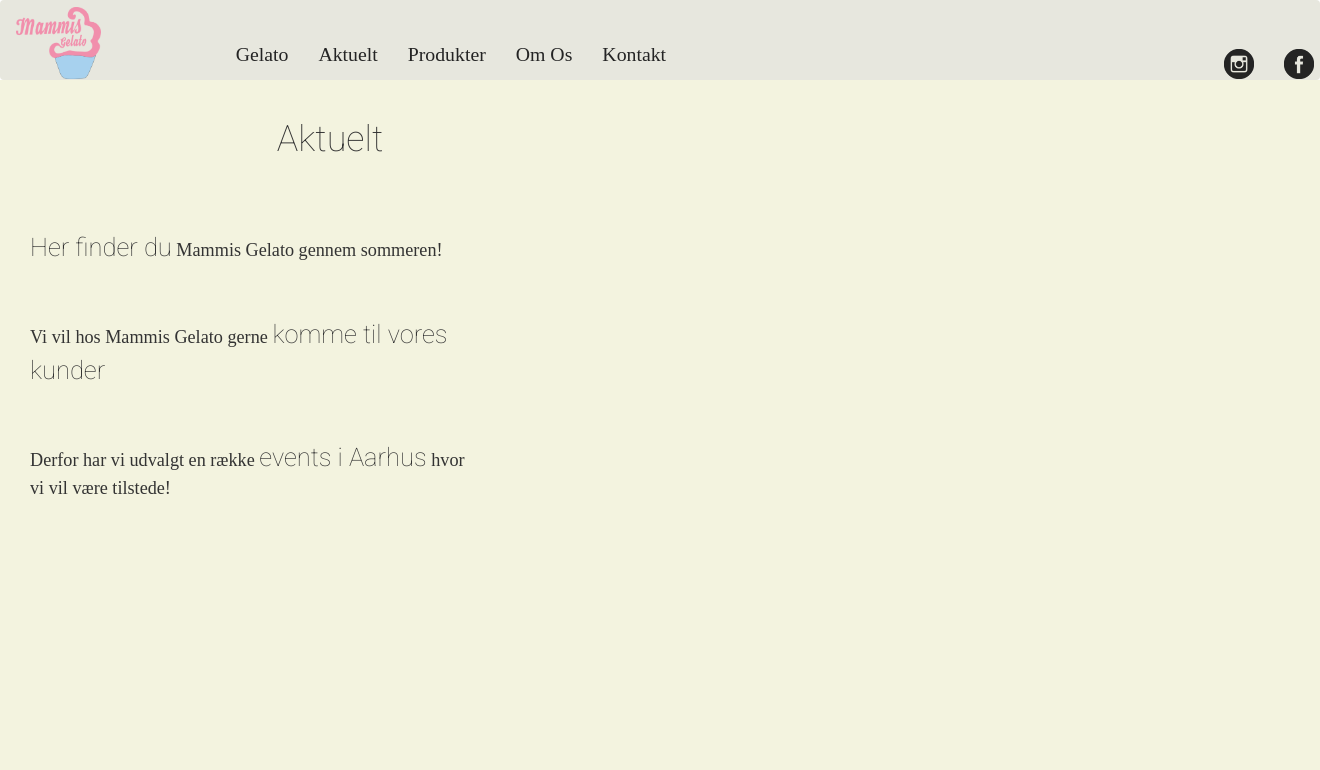
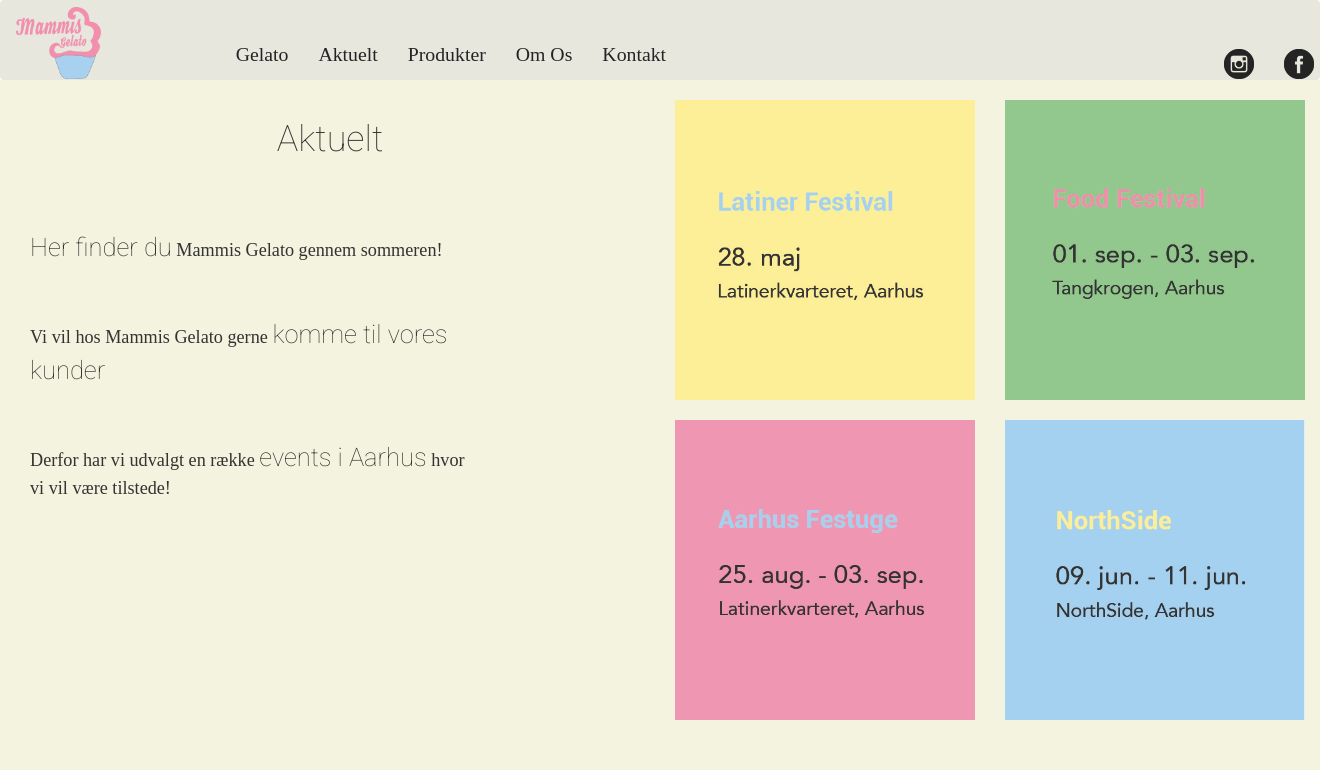
Before and after one commit to Mforceberg/mammis, a PHP site: page /aktuelt.php in a window 1320 px wide; the page is wider, and only the part inside the window is pictured. Shown: the top 770 px of that part. Run offline with PHP 8.4, Linux system fonts and the light colour scheme; some libraries are stand-ins or nearby versions.

Commit message:
Sidste billeder til aktuelt

```diff
--- a/aktuelt.php
+++ b/aktuelt.php
@@ -35,7 +35,18 @@ include ("navigation.php");
         <br>
 
         <!-- tekst til venstre side slutter her -->
+        </div>
+    </div>
 
+    <div class="col-md-6 col-lg-6 col-sm-6">
+        <div class="row">
+        <img src="images/latiner.jpg" alt="Latiner Festival 28. maj, i latiner kvarteret Aarhus" class="col-sm-6 col-md-6 col-lg-g">
+        <img src="images/food.jpg" alt="Food Festival 1 september til 3 september, tangkrogen Aarhus" class="col-sm-6 col-md-6 col-lg-g">
+        </div>
+
+        <div class="row bottomImagesAktuelt">
+        <img src="images/festuge.jpg" alt="Aarhus festuge 25 august til 3 september, latinerkvarteret Aarhus" class="col-sm-6 col-md-6 col-lg-g">
+        <img src="images/northside.jpg" alt="Northside 9 juni til 11 juni på Northside festival i Aarhus" class="col-sm-6 col-md-6 col-lg-g">
         </div>
     </div>
 </div>
--- a/css/styles.css
+++ b/css/styles.css
@@ -238,3 +238,10 @@ body {
 }
 
 /* End Kontakt Styling */
+
+/* Start Aktuelt Styling */
+
+.bottomImagesAktuelt {
+    padding-top: 20px;
+}
+/* End Aktuelt Styling */
```
Also changed, not shown: images/festuge.jpg (added), images/food.jpg (added), images/latiner.jpg (added), images/northside.jpg (added).
